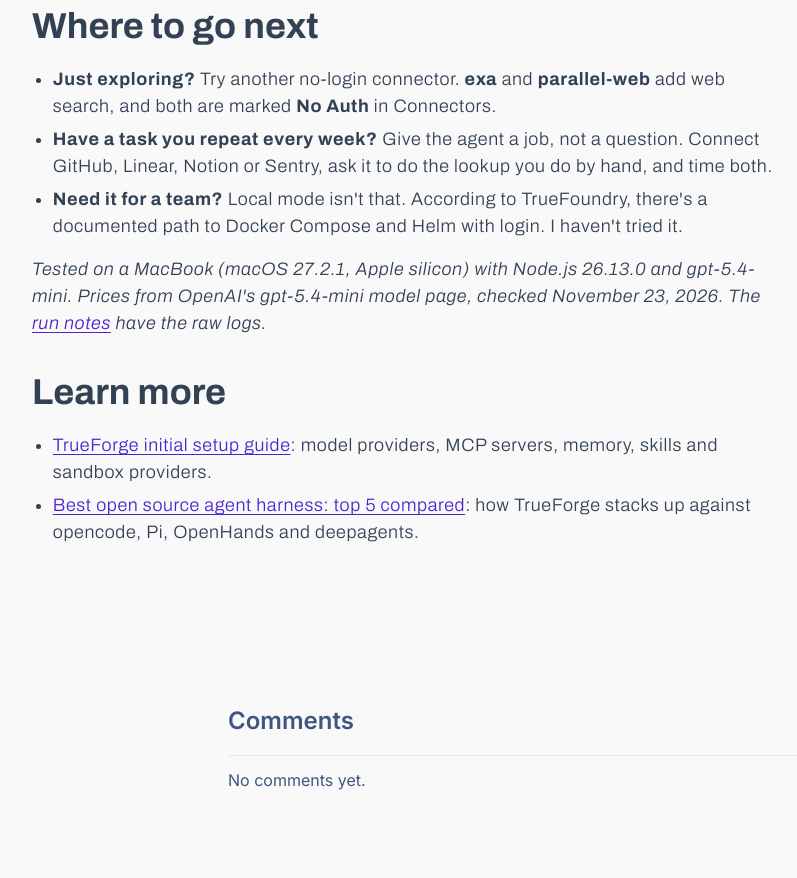
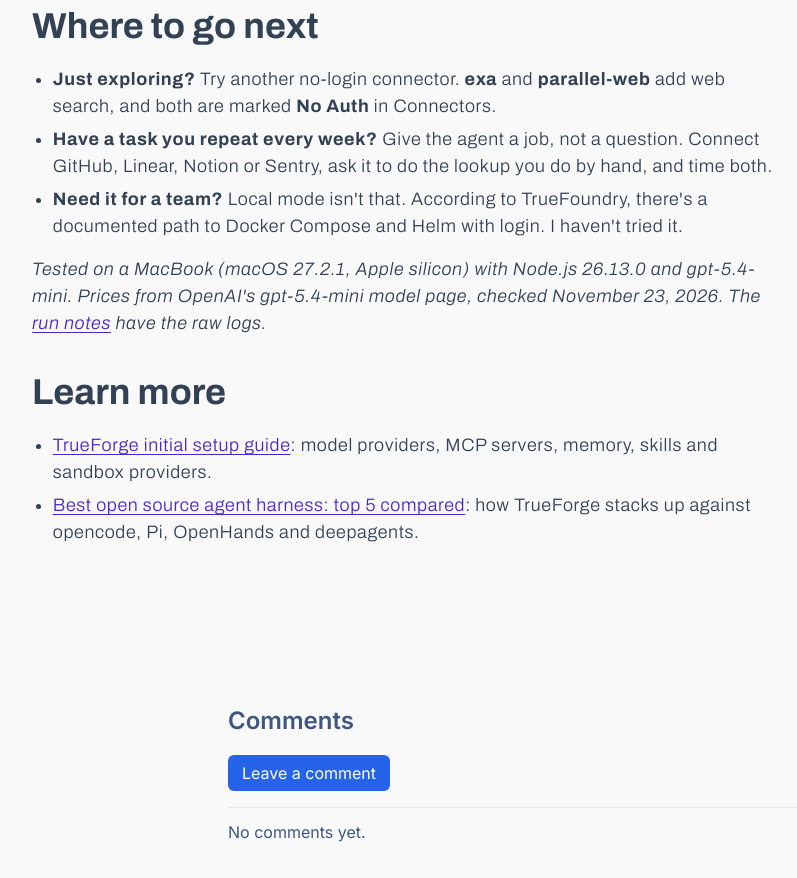
Before and after one commit to Rikinshah787/tff-blog, a plain HTML site: page getting-started-with-trueforge-in-10-minutes.html in a window 1280 px wide. Shown: the part 10231-11109 px from the top of the page, without its empty margins (48-845 px from the left). Before the commit the page ends 11057 px from the top, so only its background shows below. Drawn offline with nearby package versions, Linux system fonts and the light colour scheme.

Commit message:
Add Notion comment form link

```diff
--- a/getting-started-with-trueforge-in-10-minutes.html
+++ b/getting-started-with-trueforge-in-10-minutes.html
@@ -310,7 +310,7 @@ kill -INT $(lsof -t -iTCP:8790 -sTCP:LISTEN)</code></pre></div>
 <!-- comments:start -->
 <section class="reader-comments">
 <h2>Comments</h2>
-
+<p><a class="cta" href="https://app.notion.com/p/42433e00e2b781c5b653ec25fd61786c?v=42433e00e2b781ca9c64000c273a36ac" target="_blank" rel="noopener">Leave a comment</a></p>
 <ul>
 <li><p>No comments yet.</p></li>
 </ul>
```
Also changed, not shown: index.html (+1 -1 lines).
